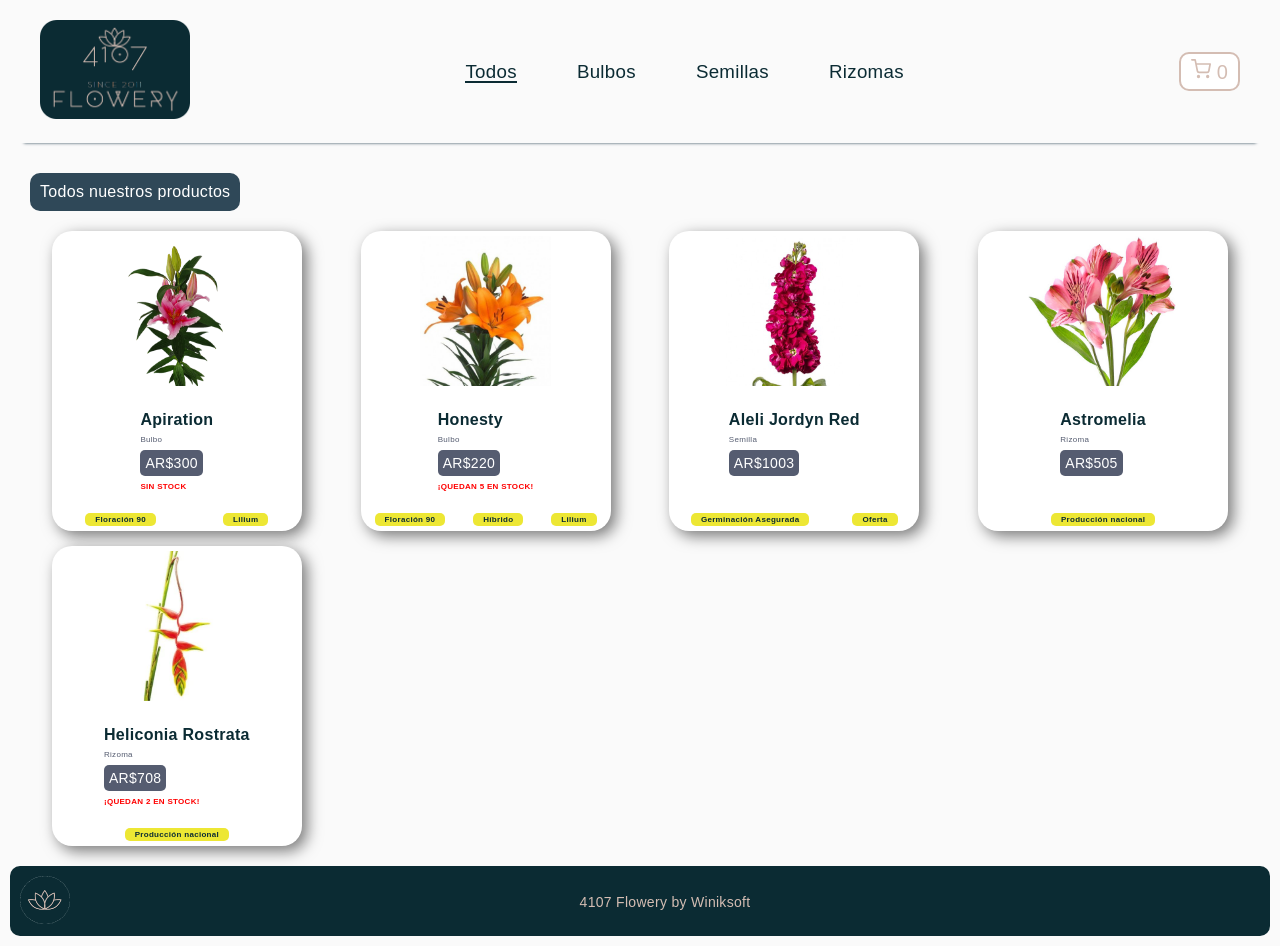
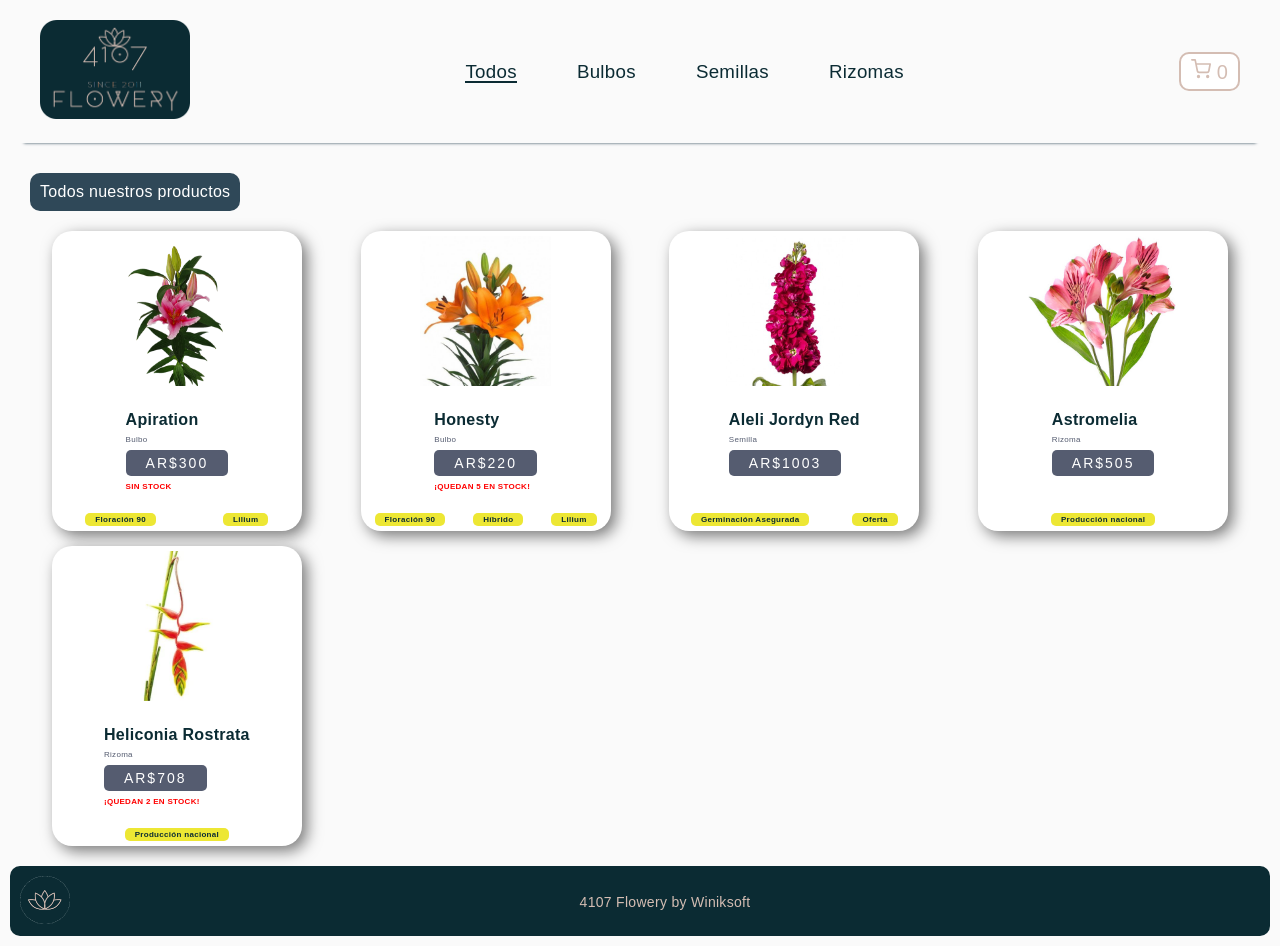
Before and after one commit to nicolasstegmann/flowery4107, a React (Create React App) app: page /store in a window 1280 px wide. Built offline with nearby package versions, Linux system fonts and the light colour scheme; a web font is replaced by a local one.

Commit message:
Fix prices styles

```diff
--- a/src/components/ProductCard/ProductCard.scss
+++ b/src/components/ProductCard/ProductCard.scss
@@ -48,7 +48,8 @@
       color: floweryStyleGuide.$c-floweryThird;
       border-radius: 5px;
       width: fit-content;
-      padding: 5px;
+      padding: 5px 20px 5px 20px;
+      letter-spacing: 2px;
     }
     &__stock {
       font-size: floweryStyleGuide.$ts-floweryXXS;
--- a/src/components/ProductDetailCard/ProductDetailCard.scss
+++ b/src/components/ProductDetailCard/ProductDetailCard.scss
@@ -48,7 +48,8 @@
         color: floweryStyleGuide.$c-floweryThird;
         border-radius: 5px;
         width: fit-content;
-        padding: 5px;
+        padding: 5px 20px 5px 20px;
+        letter-spacing: 2px;
       }
       &__stock {
         font-size: floweryStyleGuide.$ts-floweryXXS;
```
